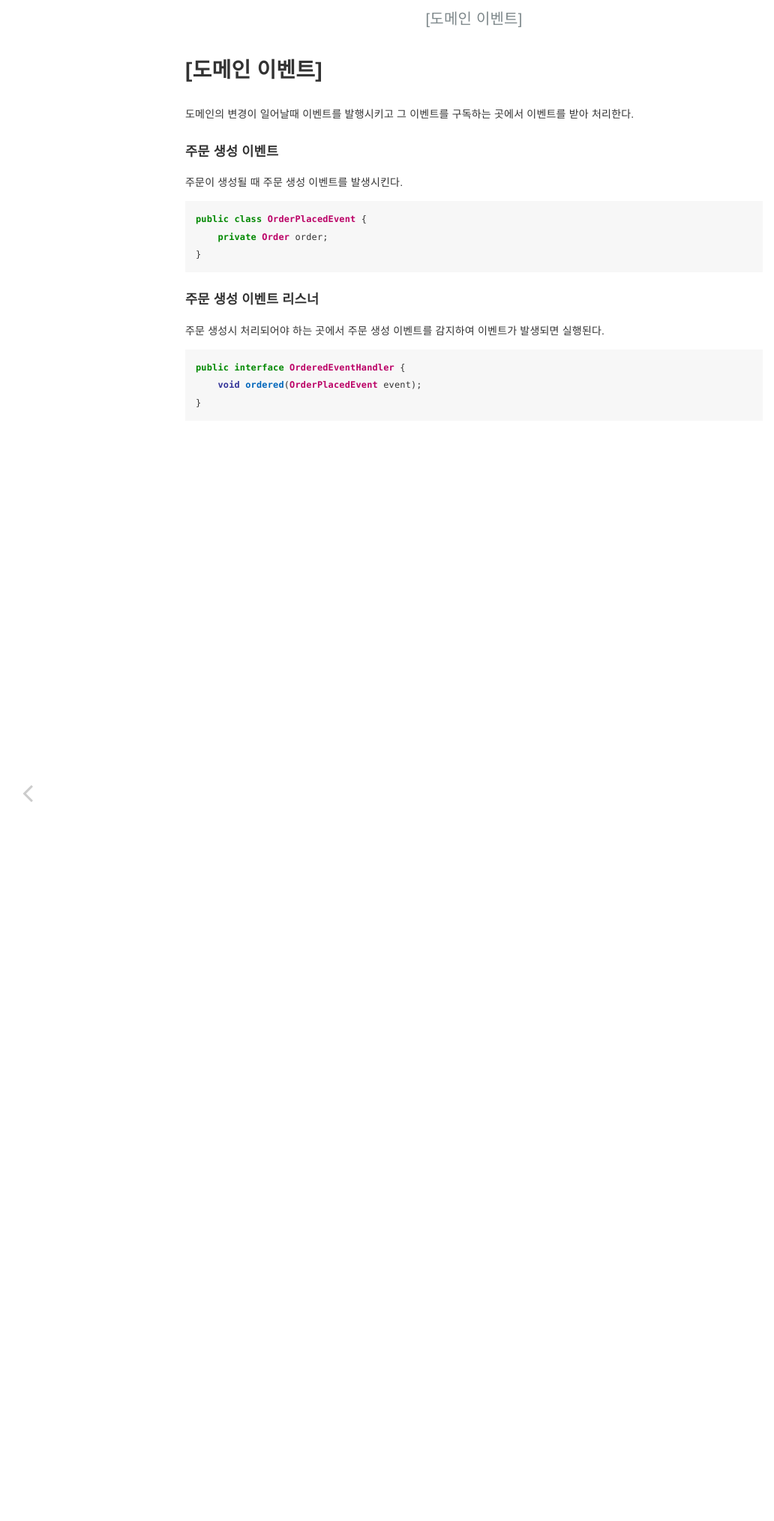
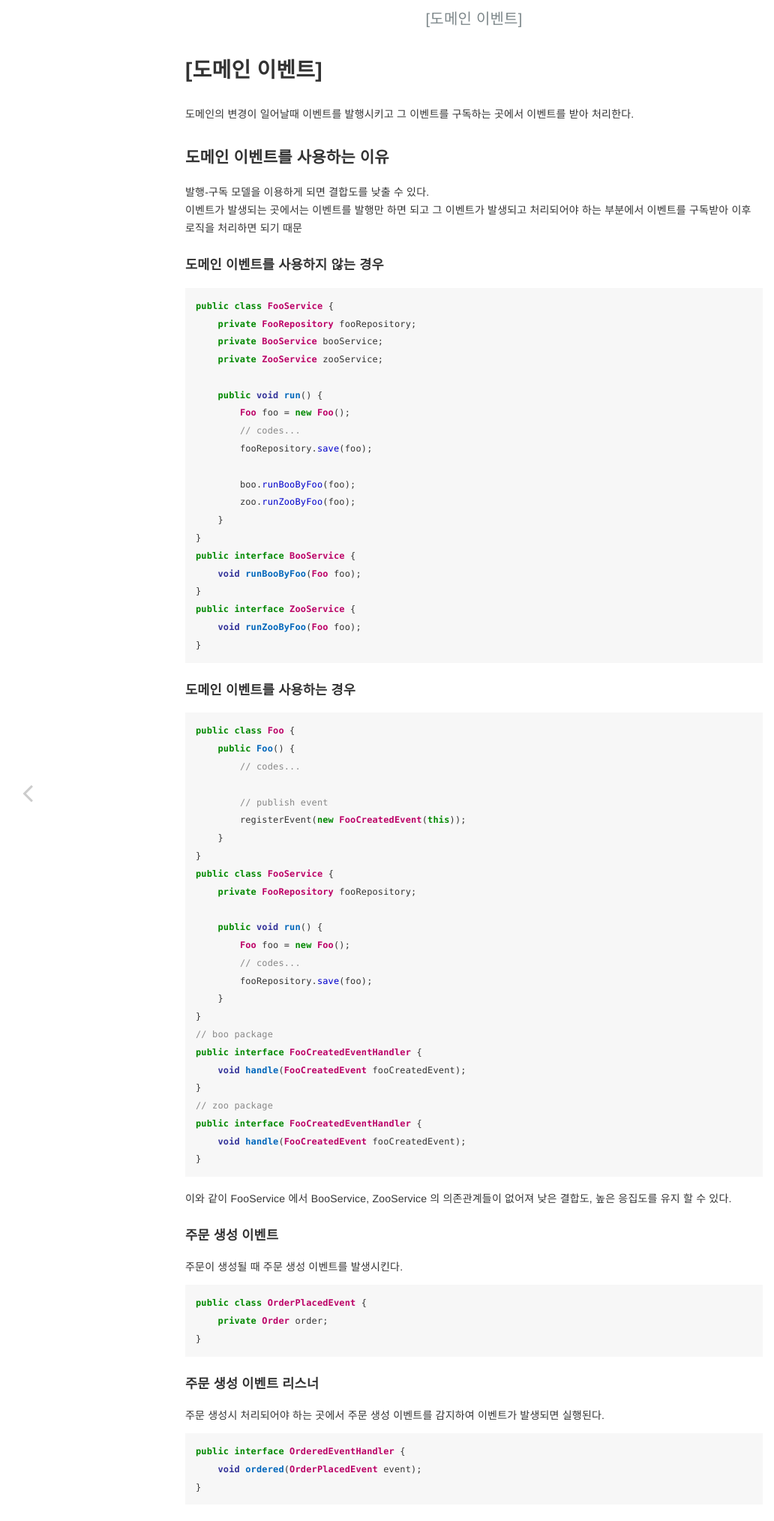
Before and after one commit to ByeongUkChoi/ddd-study, a Jekyll site: the page built from docs/_posts/domain/2021-05-04-domain-event.md, in a window 1280 px wide. Shown: the top 2028 px of the page at 75% size, without its empty margins (8-1040 px from the left). Built offline with Jekyll 4.4.1, drawn with Linux system fonts in a browser that asks for light colours.

Commit message:
Add domain event .md

````diff
--- a/docs/_posts/domain/2021-05-04-domain-event.md
+++ b/docs/_posts/domain/2021-05-04-domain-event.md
@@ -3,6 +3,64 @@ title: '[도메인 이벤트]'
 ---
 
 도메인의 변경이 일어날때 이벤트를 발행시키고 그 이벤트를 구독하는 곳에서 이벤트를 받아 처리한다.
+
+### 도메인 이벤트를 사용하는 이유
+발행-구독 모델을 이용하게 되면 결합도를 낮출 수 있다.
+이벤트가 발생되는 곳에서는 이벤트를 발행만 하면 되고 그 이벤트가 발생되고 처리되어야 하는 부분에서 이벤트를 구독받아 이후 로직을 처리하면 되기 때문
+
+#### 도메인 이벤트를 사용하지 않는 경우
+```java
+public class FooService {
+    private FooRepository fooRepository;
+    private BooService booService;
+    private ZooService zooService;
+
+    public void run() {
+        Foo foo = new Foo();
+        // codes...
+        fooRepository.save(foo);
+
+        boo.runBooByFoo(foo);
+        zoo.runZooByFoo(foo);
+    }
+}
+public interface BooService {
+    void runBooByFoo(Foo foo);
+}
+public interface ZooService {
+    void runZooByFoo(Foo foo);
+}
+```
+#### 도메인 이벤트를 사용하는 경우
+```java
+public class Foo {
+    public Foo() {
+        // codes...
+
+        // publish event
+        registerEvent(new FooCreatedEvent(this));
+    }
+}
+public class FooService {
+    private FooRepository fooRepository;
+
+    public void run() {
+        Foo foo = new Foo();
+        // codes...
+        fooRepository.save(foo);
+    }
+}
+// boo package
+public interface FooCreatedEventHandler {
+    void handle(FooCreatedEvent fooCreatedEvent);
+}
+// zoo package
+public interface FooCreatedEventHandler {
+    void handle(FooCreatedEvent fooCreatedEvent);
+}
+```
+이와 같이 FooService 에서 BooService, ZooService 의 의존관계들이 없어져 낮은 결합도, 높은 응집도를 유지 할 수 있다.
+
 
 #### 주문 생성 이벤트
 주문이 생성될 때 주문 생성 이벤트를 발생시킨다.
````
